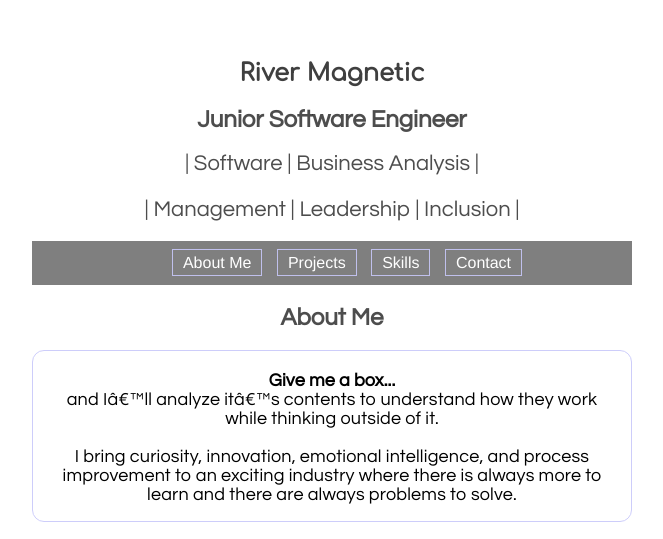
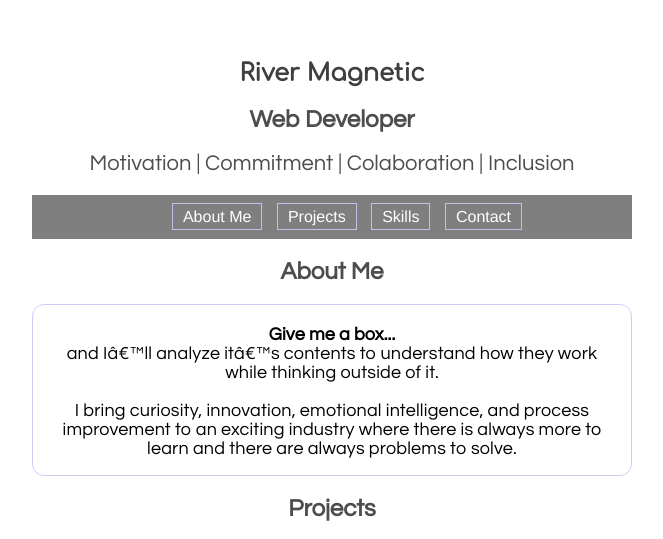
Before and after one commit to RiverMagnetic/first-draft-portfolio, a website: page index.html in a window 1280 px wide. Shown: the top 539 px of the page, without its empty margins (308-971 px from the left). Drawn offline with nearby package versions, Linux system fonts and the light colour scheme.

Commit message:
Begin changing skills
Commented out soft skills in skill section, changed job title, changed areas of interest h3 to be more about principles

```diff
--- a/index.html
+++ b/index.html
@@ -18,8 +18,8 @@
     <header>
       <section>
         <h1>River Magnetic</h1>
-        <h2>Junior Software Engineer</h2>
-        <h3>| Software | Business Analysis |<br><br>| Management | Leadership | Inclusion |</h3>
+        <h2>Web Developer</h2>
+        <h3>Motivation | Commitment | Colaboration | Inclusion</h3>
       </section>
       <nav>
         <ul class="nav-bar list-footer">
@@ -109,13 +109,11 @@
         <li>React</li>
         <li>Node</li>
       </ul>
-      <ul class="skills-list">
+      <!-- <ul class="skills-list">
         <li>Emotional Intelligence</li>
-        <!-- <li>Customer Service</li> -->
         <li>Training</li>
-        <!-- <li>Team Leadership</li> -->
         <li>Creative Problem Solving</li>
-      </ul>
+      </ul> -->
     </section>
     <footer>
       <div id="contact-info">
```
